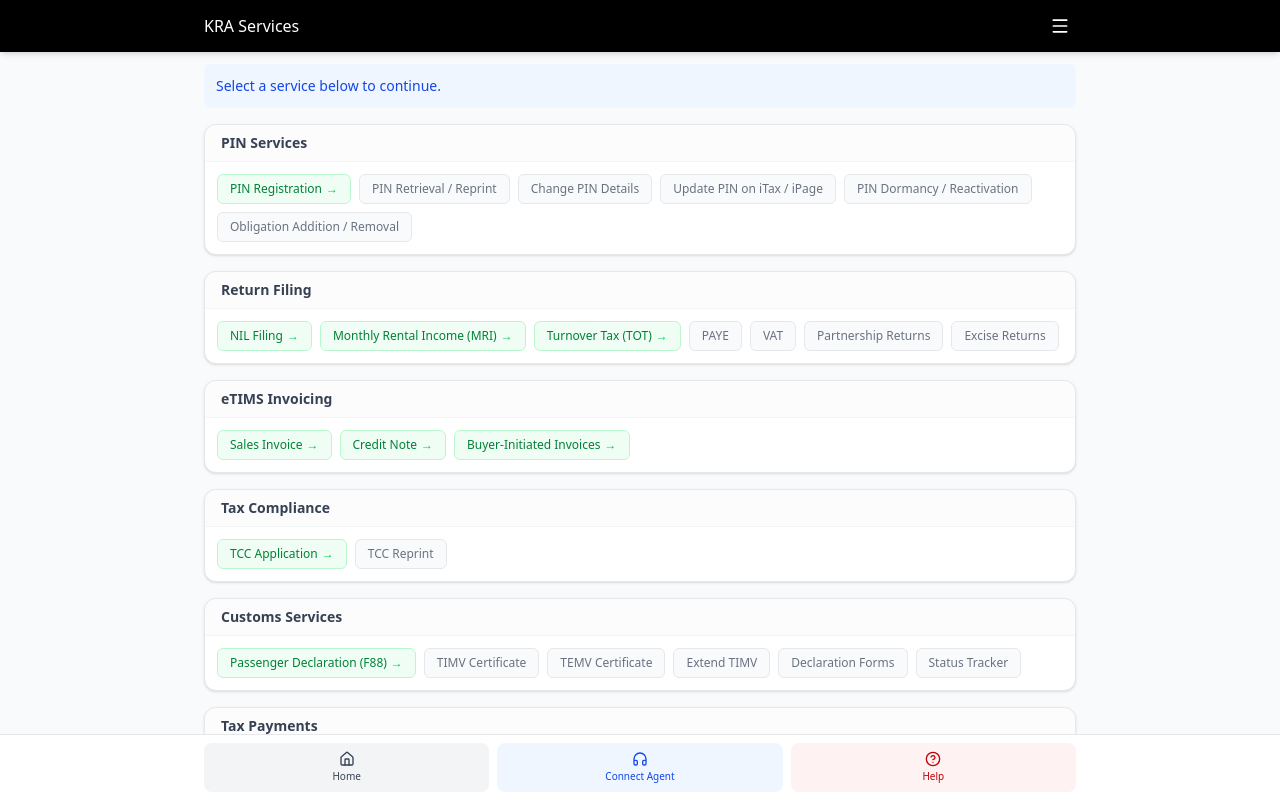
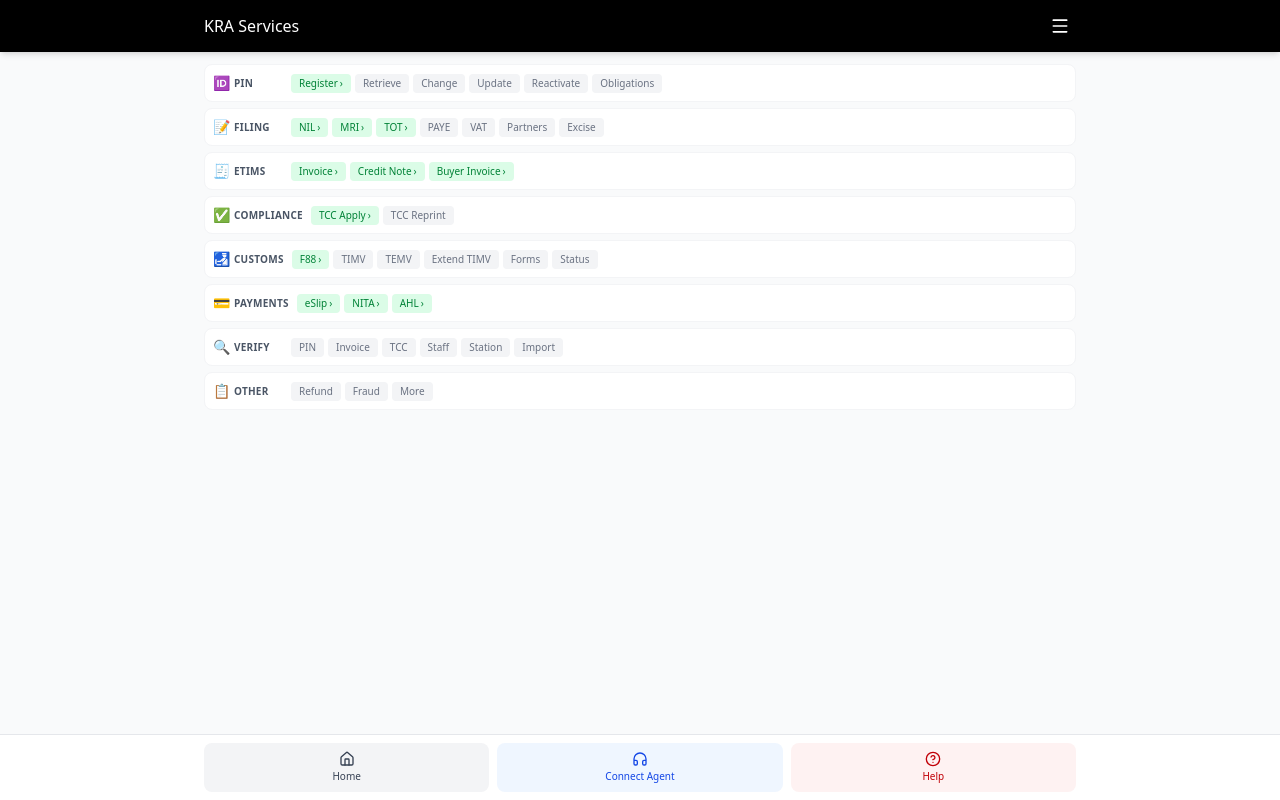
Before and after one commit to saruni-spec/webviewmenu, a Next.js app: page / in a window 1280 px wide. Shown: the top 800 px of the page. Built offline with nearby package versions, Linux system fonts and the light colour scheme.

Commit message:
refactor: Shorten service labels, add icons, and restructure service categories for a more compact UI.

```diff
--- a/app/page.tsx
+++ b/app/page.tsx
@@ -13,91 +13,105 @@
 
   // Return Filing
   "NIL Filing": "https://nil-mri-tot.vercel.app/nil/validation?phone={{phone}}",
-  "Monthly Rental Income (MRI)": "https://nil-mri-tot.vercel.app/mri/validation?phone={{phone}}",
-  "Turnover Tax (TOT)": "https://nil-mri-tot.vercel.app/tot/validation?phone={{phone}}",
+  "MRI": "https://nil-mri-tot.vercel.app/mri/validation?phone={{phone}}",
+  "TOT": "https://nil-mri-tot.vercel.app/tot/validation?phone={{phone}}",
 
   // PIN Services
   "PIN Registration": "https://pin-registration.vercel.app?phone={{phone}}",
 
   // Customs Services
-  "Passenger Declaration (F88)": "https://f88-web.vercel.app?phone={{phone}}",
-  "e-Slip Payment": "https://payments-rho-seven.vercel.app?phone={{phone}}",
+  "F88 Declaration": "https://f88-web.vercel.app?phone={{phone}}",
+  "eSlip": "https://payments-rho-seven.vercel.app?phone={{phone}}",
   "NITA": "https://payments-rho-seven.vercel.app?phone={{phone}}",
-  "Affordable Housing Levy": "https://payments-rho-seven.vercel.app?phone={{phone}}",
+  "AHL": "https://payments-rho-seven.vercel.app?phone={{phone}}",
   "TCC Application": "https://tcc-seven-psi.vercel.app?phone={{phone}}",
-
 };
 
-// Service Data derived from user screenshots
+// Compact service data with icons and short labels
 const SERVICE_CATEGORIES = [
   {
-    title: "PIN Services",
+    title: "PIN",
+    icon: "🆔",
     items: [
-      "PIN Registration",
-      "PIN Retrieval / Reprint",
-      "Change PIN Details",
-      "Update PIN on iTax / iPage",
-      "PIN Dormancy / Reactivation",
-      "Obligation Addition / Removal",
+      { label: "Register", key: "PIN Registration" },
+      { label: "Retrieve", key: "PIN Retrieve" },
+      { label: "Change", key: "PIN Change" },
+      { label: "Update", key: "PIN Update" },
+      { label: "Reactivate", key: "PIN Reactivate" },
+      { label: "Obligations", key: "PIN Obligations" },
     ],
   },
   {
-    title: "Return Filing",
+    title: "Filing",
+    icon: "📝",
     items: [
-      "NIL Filing",
-      "Monthly Rental Income (MRI)",
-      "Turnover Tax (TOT)",
-      "PAYE",
-      "VAT",
-      "Partnership Returns",
-      "Excise Returns",
+      { label: "NIL", key: "NIL Filing" },
+      { label: "MRI", key: "MRI" },
+      { label: "TOT", key: "TOT" },
+      { label: "PAYE", key: "PAYE" },
+      { label: "VAT", key: "VAT" },
+      { label: "Partners", key: "Partnership" },
+      { label: "Excise", key: "Excise" },
     ],
   },
   {
-    title: "eTIMS Invoicing",
-    items: ["Sales Invoice", "Credit Note", "Buyer-Initiated Invoices"],
-  },
-  {
-    title: "Tax Compliance",
-    items: ["TCC Application", "TCC Reprint"],
-  },
-  {
-    title: "Customs Services",
+    title: "eTIMS",
+    icon: "🧾",
     items: [
-      "Passenger Declaration (F88)",
-      "TIMV Certificate",
-      "TEMV Certificate",
-      "Extend TIMV",
-      "Declaration Forms",
-      "Status Tracker",
+      { label: "Invoice", key: "Sales Invoice" },
+      { label: "Credit Note", key: "Credit Note" },
+      { label: "Buyer Invoice", key: "Buyer-Initiated Invoices" },
     ],
   },
   {
-    title: "Tax Payments",
-    items: ["eSlip Payments", "NITA", "Affordable Housing Levy"],
-  },
-  {
-    title: "Verification Services",
+    title: "Compliance",
+    icon: "✅",
     items: [
-      "PIN Checker",
-      "Invoice Number Checker",
-      "TCC Checker",
-      "Staff Checker",
-      "Know Your Station",
-      "Import Certificate Checker",
+      { label: "TCC Apply", key: "TCC Application" },
+      { label: "TCC Reprint", key: "TCC Reprint" },
     ],
   },
   {
-    title: "Refunds",
-    items: ["Refund Application", "Refund Status"],
+    title: "Customs",
+    icon: "🛃",
+    items: [
+      { label: "F88", key: "F88 Declaration" },
+      { label: "TIMV", key: "TIMV" },
+      { label: "TEMV", key: "TEMV" },
+      { label: "Extend TIMV", key: "Extend TIMV" },
+      { label: "Forms", key: "Forms" },
+      { label: "Status", key: "Status" },
+    ],
   },
   {
-    title: "Report Fraud",
-    items: ["Report Fraud"],
+    title: "Payments",
+    icon: "💳",
+    items: [
+      { label: "eSlip", key: "eSlip" },
+      { label: "NITA", key: "NITA" },
+      { label: "AHL", key: "AHL" },
+    ],
   },
   {
-    title: "Other Services",
-    items: ["View All Services"],
+    title: "Verify",
+    icon: "🔍",
+    items: [
+      { label: "PIN", key: "PIN Check" },
+      { label: "Invoice", key: "Invoice Check" },
+      { label: "TCC", key: "TCC Check" },
+      { label: "Staff", key: "Staff Check" },
+      { label: "Station", key: "Station" },
+      { label: "Import", key: "Import Check" },
+    ],
+  },
+  {
+    title: "Other",
+    icon: "📋",
+    items: [
+      { label: "Refund", key: "Refund" },
+      { label: "Fraud", key: "Report Fraud" },
+      { label: "More", key: "More" },
+    ],
   },
 ];
 
@@ -108,81 +122,75 @@
   const phone = searchParams.get("phone") || "";
   const [toast, setToast] = useState<string | null>(null);
 
-  const handleServiceClick = (serviceName: string) => {
-    const urlTemplate = SERVICE_URLS[serviceName];
+  const handleServiceClick = (serviceKey: string) => {
+    const urlTemplate = SERVICE_URLS[serviceKey];
 
     if (urlTemplate) {
-      // Replace {{phone}} with actual phone number and navigate
       const url = urlTemplate.replace("{{phone}}", phone);
       window.location.href = url;
     } else {
-      // Show "coming soon" toast for services not yet available
-      setToast(`${serviceName} - Coming Soon`);
-      setTimeout(() => setToast(null), 3000);
+      setToast(`${serviceKey} - Coming Soon`);
+      setTimeout(() => setToast(null), 2000);
     }
   };
 
-  // Check if a service has a URL configured
-  const isServiceAvailable = (serviceName: string) => {
-    return serviceName in SERVICE_URLS;
-  };
+  const isAvailable = (key: string) => key in SERVICE_URLS;
 
   return (
-    <Layout
-      title="KRA Services"
-      showMenu={true}
-      // onBack is undefined because this is the home page
-    >
-      {/* Toast notification */}
+    <Layout title="KRA Services" showMenu={true}>
+      {/* Toast */}
       {toast && (
-        <div className="fixed top-4 left-1/2 -translate-x-1/2 z-50 bg-gray-800 text-white px-4 py-2 rounded-lg shadow-lg text-sm animate-fade-in">
+        <div className="fixed top-4 left-1/2 -translate-x-1/2 z-50 bg-gray-800 text-white px-3 py-1.5 rounded-lg shadow-lg text-xs">
           {toast}
         </div>
       )}
 
-      <div className="mb-4 rounded-md bg-blue-50 p-3 text-sm text-blue-700">
-        Select a service below to continue.
-      </div>
-
-      <div className="space-y-4">
+      {/* Compact grid */}
+      <div className="space-y-1.5">
         {SERVICE_CATEGORIES.map((category, index) => (
           <div
             key={index}
-            className="overflow-hidden rounded-xl border border-gray-200 bg-white shadow-sm"
+            className="bg-white rounded-lg border border-gray-100 p-2"
           >
-            <div className="border-b border-gray-100 bg-gray-50/50 px-4 py-2">
-              <h2 className="text-sm font-semibold text-gray-700">
+            {/* Category header - inline with items */}
+            <div className="flex items-center gap-2">
+              <div className="flex items-center gap-1 min-w-[70px]">
+                <span className="text-sm">{category.icon}</span>
+                <span className="text-[10px] font-semibold text-gray-600 uppercase tracking-wide">
                   {category.title}
-              </h2>
+                </span>
               </div>
-            <div className="flex flex-wrap gap-2 p-3">
+
+              {/* Service items */}
+              <div className="flex flex-wrap gap-1 flex-1">
                 {category.items.map((item, itemIndex) => (
                   <button
                     key={itemIndex}
-                  onClick={() => handleServiceClick(item)}
-                  className={`rounded-md border px-3 py-1.5 text-xs font-medium transition-colors ${
-                    isServiceAvailable(item)
-                      ? "border-green-200 bg-green-50 text-green-700 hover:bg-green-100 hover:border-green-300"
-                      : "border-gray-200 bg-gray-50 text-gray-500 hover:bg-gray-100 hover:border-gray-300"
+                    onClick={() => handleServiceClick(item.key)}
+                    className={`px-2 py-0.5 text-[10px] font-medium rounded transition-colors ${
+                      isAvailable(item.key)
+                        ? "bg-green-100 text-green-700 hover:bg-green-200"
+                        : "bg-gray-100 text-gray-500 hover:bg-gray-200"
                     }`}
                   >
-                  {item}
-                  {isServiceAvailable(item) && (
-                    <span className="ml-1 text-green-500">→</span>
-                  )}
+                    {item.label}
+                    {isAvailable(item.key) && <span className="ml-0.5">›</span>}
                   </button>
                 ))}
               </div>
             </div>
+          </div>
         ))}
       </div>
+
+
     </Layout>
   );
 }
 
 export default function Home() {
   return (
-    <Suspense fallback={<div className="flex items-center justify-center min-h-screen">Loading...</div>}>
+    <Suspense fallback={<div className="flex items-center justify-center min-h-screen text-sm">Loading...</div>}>
       <HomeContent />
     </Suspense>
   );
```
Lines whose indentation alone changed are shown as unchanged.
